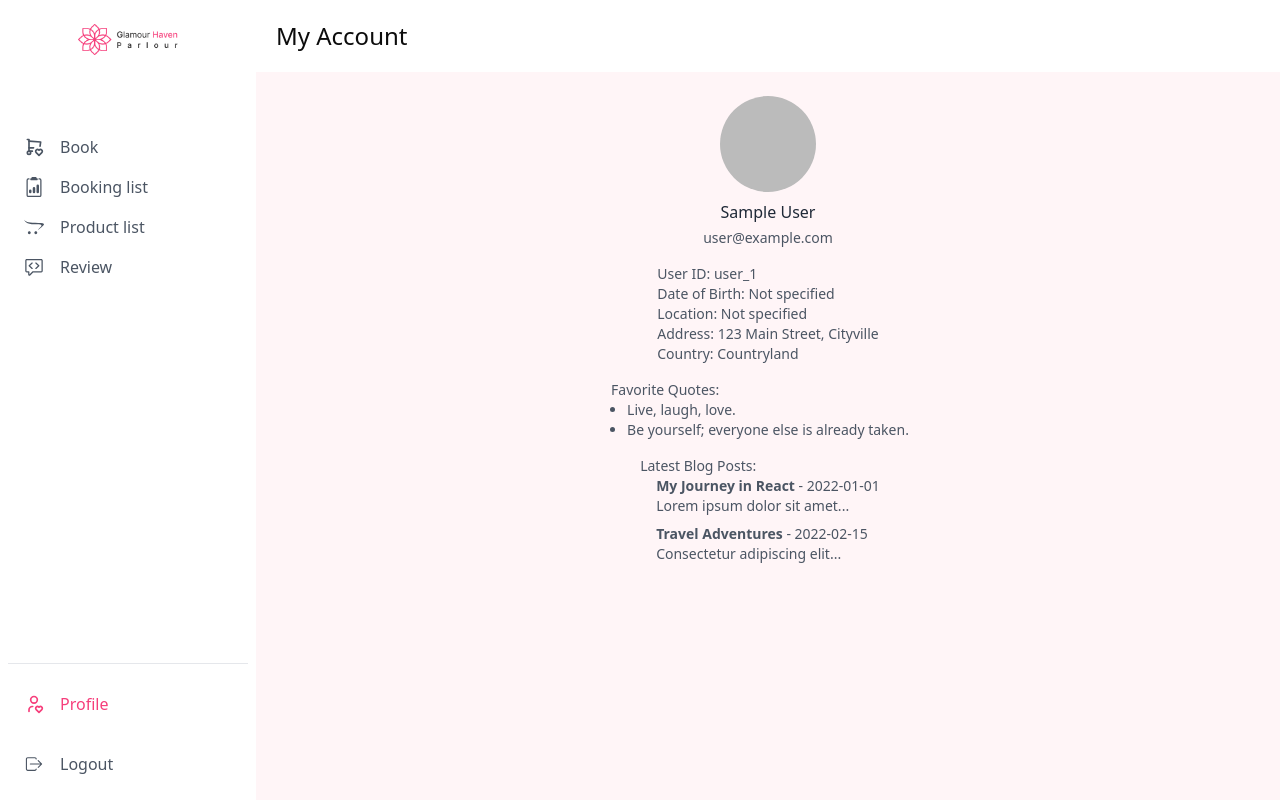
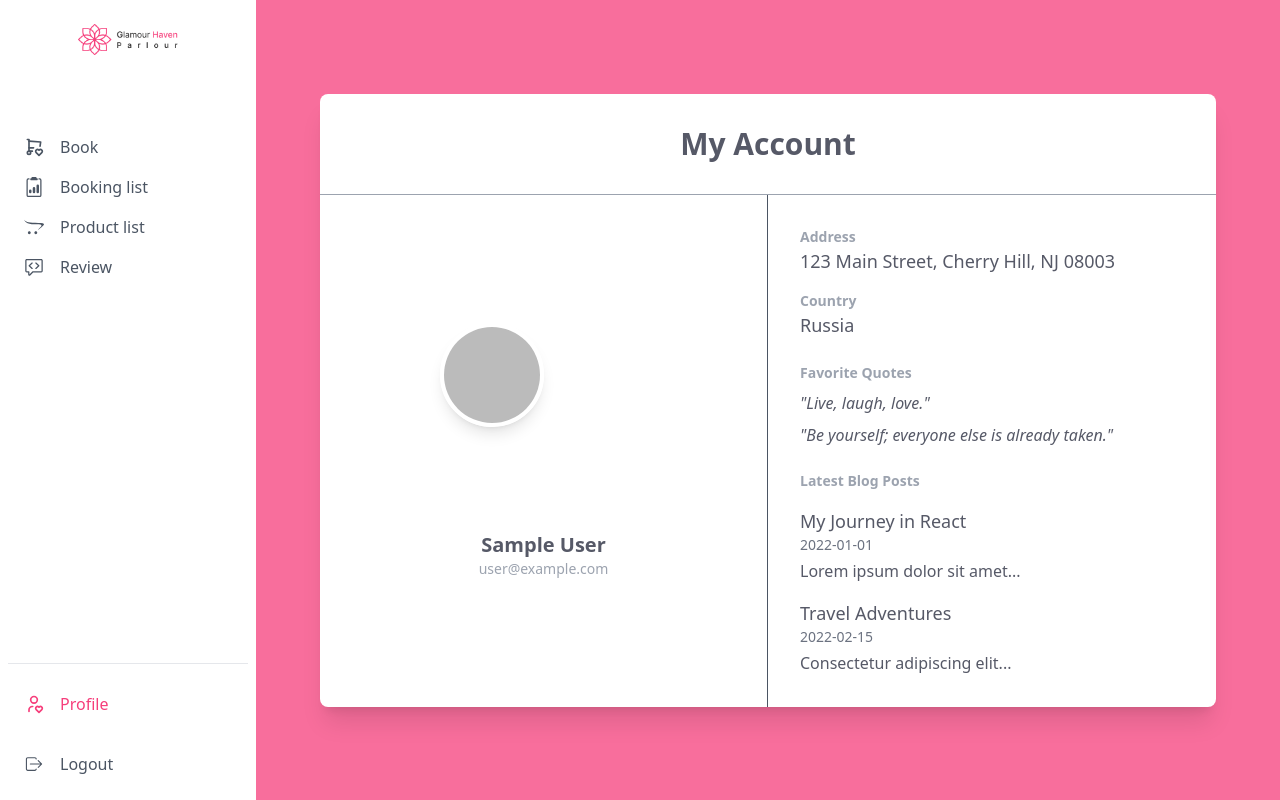
Before and after one commit to almahmudsarker/parlour-apps, a React (Vite) app: page /dashboard/profile in a window 1280 px wide. Built offline with nearby package versions, Linux system fonts and the light colour scheme; no server answers; sample sign-in values are in the browser's storage.

Commit message:
profile done

```diff
--- a/src/pages/dashboard/Profile.jsx
+++ b/src/pages/dashboard/Profile.jsx
@@ -1,12 +1,12 @@
 import React, { useContext } from "react";
-import { Link } from "react-router-dom";
 import { AuthContext } from "../../providers/AuthProvider";
 
 const Profile = () => {
   const { user } = useContext(AuthContext);
+
   // Dummy information
-  const address = "123 Main Street, Cityville";
-  const country = "Countryland";
+  const address = "123 Main Street, Cherry Hill, NJ 08003";
+  const country = "Russia";
   const quotes = [
     "Live, laugh, love.",
     "Be yourself; everyone else is already taken.",
@@ -23,86 +23,69 @@ const Profile = () => {
       content: "Consectetur adipiscing elit...",
     },
   ];
+
   return (
-    <div>
-      <h1 className="text-2xl font-medium text-[#0C0C0C] bg-white p-5">
-        My Account
-      </h1>
-      {/* Branding & Profile Info */}
-      <div className="flex flex-col items-center mt-6 -mx-2">
-        <Link to="">
+    <div className="flex justify-center items-center h-screen bg-[#F86E9C]">
+      <div className="rounded-lg shadow-xl bg-[#ffffff] text-[#565967] overflow-hidden max-w-4xl w-full">
+        {/* Profile Header */}
+        <div className="text-center p-8 border-b border-gray-400">
+          <h1 className="text-3xl font-bold">My Account</h1>
+        </div>
+
+        {/* Profile Content */}
+        <div className="flex">
+          {/* Profile Image and Info */}
+          <div className="w-1/2 flex flex-col items-center justify-center border-r border-gray-600">
+            <div className="w-28 h-28 sm:w-52 sm:h-52 relative">
               <img
-            className="object-cover w-24 h-24 mx-2 rounded-full"
+                className="rounded-full border-4 border-white shadow-lg"
                 src={user?.photoURL}
                 alt="avatar"
-            referrerPolicy="no-referrer"
+                // style={{ position: "relative", zIndex: 10 }}
               />
-        </Link>
-        <Link to="">
-          <h4 className="mx-2 mt-2 font-medium text-gray-800">
-            {user?.displayName}
-          </h4>
-        </Link>
-        <Link to="">
-          <p className="mx-2 mt-1 text-sm font-medium text-gray-600">
-            {user?.email}
-          </p>
-        </Link>
+            </div>
+            <h3 className="text-xl font-semibold">{user?.displayName}</h3>
+            <p className="text-sm text-gray-400">{user?.email}</p>
+          </div>
 
-        {/* Additional User Information */}
+          {/* Additional Info */}
+          <div className="w-1/2 p-8">
+            <div>
+              <h4 className="text-sm font-semibold text-gray-400">Address</h4>
+              <p className="text-lg">{address}</p>
+            </div>
             <div className="mt-4">
-          <p className="mx-2 text-sm text-gray-600">
-            <span className="font-medium">User ID:</span> {user?.uid}
-          </p>
-          <p className="mx-2 text-sm text-gray-600">
-            <span className="font-medium">Date of Birth:</span>{" "}
-            {user?.dob || "Not specified"}
-          </p>
-          <p className="mx-2 text-sm text-gray-600">
-            <span className="font-medium">Location:</span>{" "}
-            {user?.location || "Not specified"}
-          </p>
-          <p className="mx-2 text-sm text-gray-600">
-            <span className="font-medium">Address:</span> {address}
-          </p>
-          <p className="mx-2 text-sm text-gray-600">
-            <span className="font-medium">Country:</span> {country}
-          </p>
+              <h4 className="text-sm font-semibold text-gray-400">Country</h4>
+              <p className="text-lg">{country}</p>
             </div>
 
             {/* Quotes */}
-        <div className="mt-4">
-          <p className="mx-2 text-sm text-gray-600">
-            <span className="font-medium">Favorite Quotes:</span>
+            <div className="mt-6">
+              <h4 className="text-sm font-semibold text-gray-400">
+                Favorite Quotes
+              </h4>
+              {quotes.map((quote, index) => (
+                <p key={index} className="text-md mt-2 italic">
+                  "{quote}"
                 </p>
-          <ul className="list-disc mx-6 text-sm text-gray-600">
-            {quotes.map((quote, index) => (
-              <li key={index}>{quote}</li>
               ))}
-          </ul>
             </div>
 
-        {/* Blog Section */}
-        <div className="mt-4">
-          <p className="mx-2 text-sm text-gray-600">
-            <span className="font-medium">Latest Blog Posts:</span>
-          </p>
-          <ul className="mx-6 text-sm text-gray-600">
+            {/* Blog Posts */}
+            <div className="mt-6">
+              <h4 className="text-sm font-semibold text-gray-400">
+                Latest Blog Posts
+              </h4>
               {blogPosts.map((post, index) => (
-              <li key={index} className="mb-2">
-                <strong>{post.title}</strong> - {post.date}
-                <p>{post.content}</p>
-              </li>
+                <div key={index} className="mt-4">
+                  <h5 className="text-lg font-medium">{post.title}</h5>
+                  <p className="text-sm text-gray-500">{post.date}</p>
+                  <p className="text-md mt-1">{post.content}</p>
+                </div>
               ))}
-          </ul>
             </div>
-
-        {/* Add/Edit Profile Button */}
-        {/* <Link to="/edit-profile">
-          <button className="mt-4 px-4 py-2 text-white bg-blue-500 rounded-md hover:bg-blue-600">
-            Edit Profile
-          </button>
-        </Link> */}
+          </div>
+        </div>
       </div>
     </div>
   );
```
Lines whose indentation alone changed are shown as unchanged.
